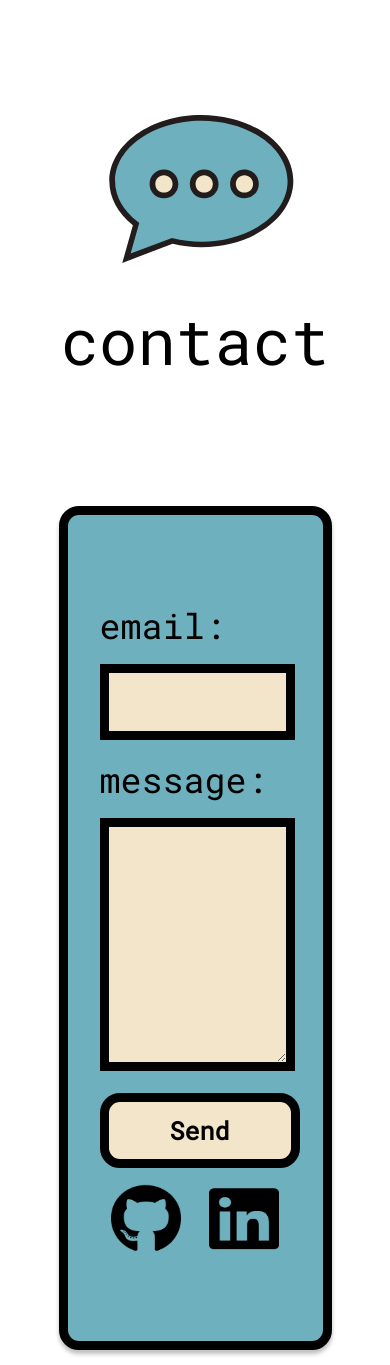
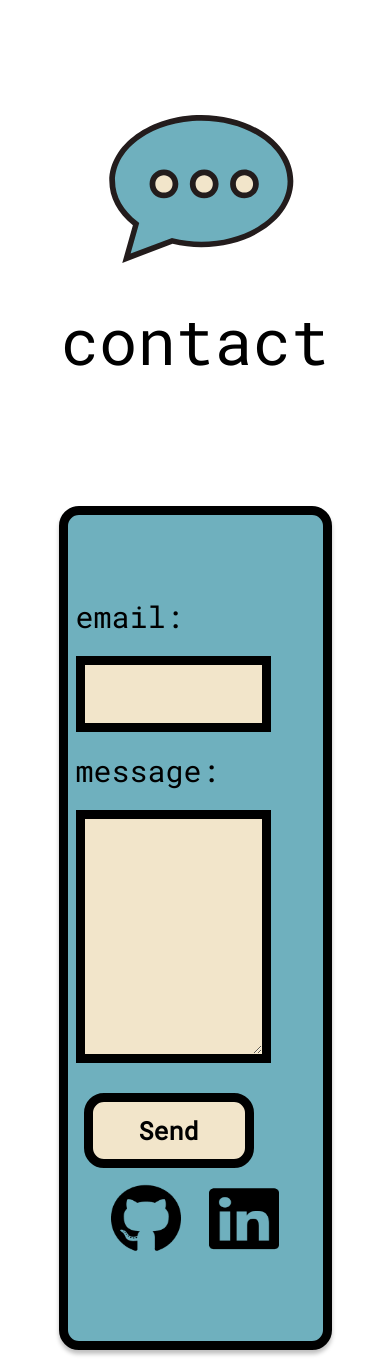
Before and after one commit to Rhibro/my-first-app, a React (Create React App) app: page /contact in a window 390 px wide. Shown: the top 1365 px of the page. Built offline with nearby package versions, Linux system fonts and the light colour scheme.

Commit message:
contact responsive

```diff
--- a/src/index.css
+++ b/src/index.css
@@ -488,7 +488,8 @@
 }
 
 @media screen and (max-width: 992px) {
- .aboutBody {
+
+  .aboutBody {
   flex-direction: column;
  }
 
@@ -514,7 +515,7 @@
 @media screen and (max-width: 900px) {
 
   .myForm {
-    height: 70vh;
+    height: 80vh;
     width: 70vw;
   }
 
@@ -526,6 +527,15 @@
   .inPut {
     height: 7vh;
     width: 40vw;
+  }
+
+}
+
+@media screen and (max-width: 700px) {
+
+  .myForm {
+    height: 90vh;
+    width: 70vw;
   }
 
 }
@@ -560,7 +570,7 @@
   }
 
   .myForm {
-    height: 80vh;
+    height: 110vh;
     width: 70vw;
   }
 
@@ -614,6 +624,11 @@
 
   label {
     margin-left: 2rem;
+    font-size: 30px;
+  }
+
+  .formBtn{
+    font-size: 25px;
   }
 
  }
@@ -674,20 +689,29 @@
     line-height: 92px;
   }
 
-
   .myForm {
     height: 100vh;
     width: 70vw;
+    display: flex;
+    justify-content: center;
+    align-items: center;
+    flex-direction: column;
+  }
+
+  label {
+    margin: .5rem;
   }
 
   .textArea {
     height: 30vh;
     width: 50vw;
+    margin: .5rem;
   }
 
   .inPut {
     height: 9vh;
     width: 50vw;
+    margin: .5rem;
   }
 
   .social {
@@ -695,4 +719,10 @@
     width: 70px;
   }
 
+  .formBtn{
+    width: 170px;
+    height: 75px;
+    margin-left: 1rem;
+  }
+
  }
```
